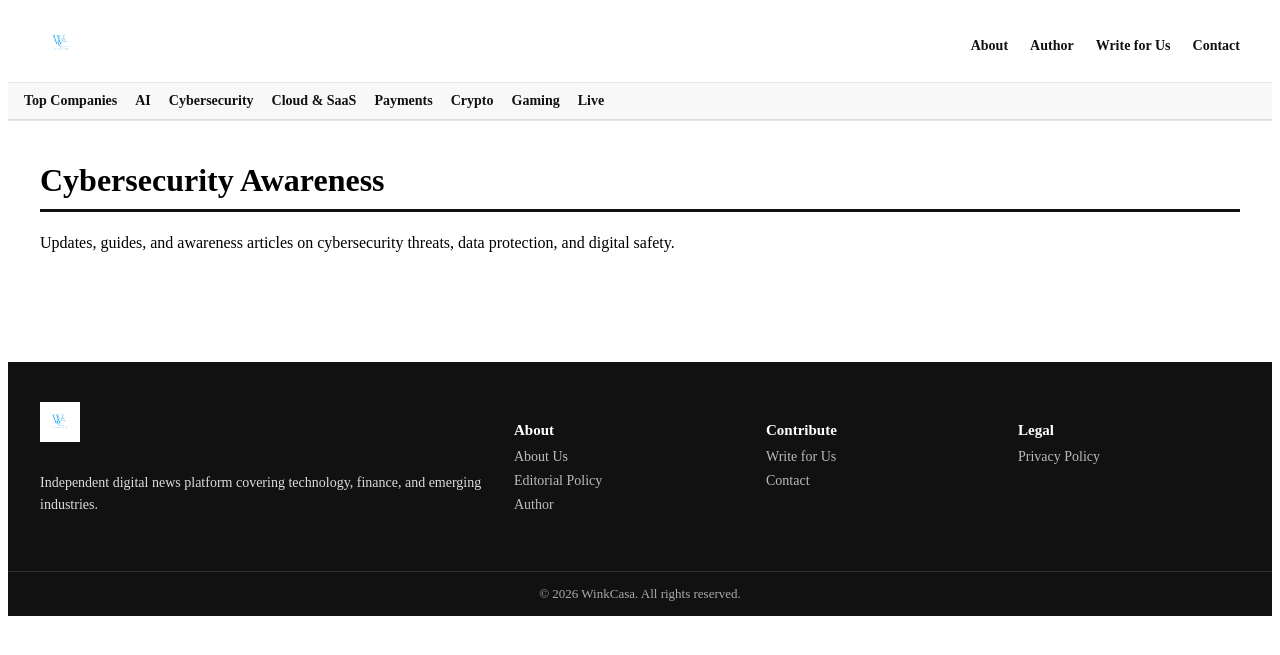
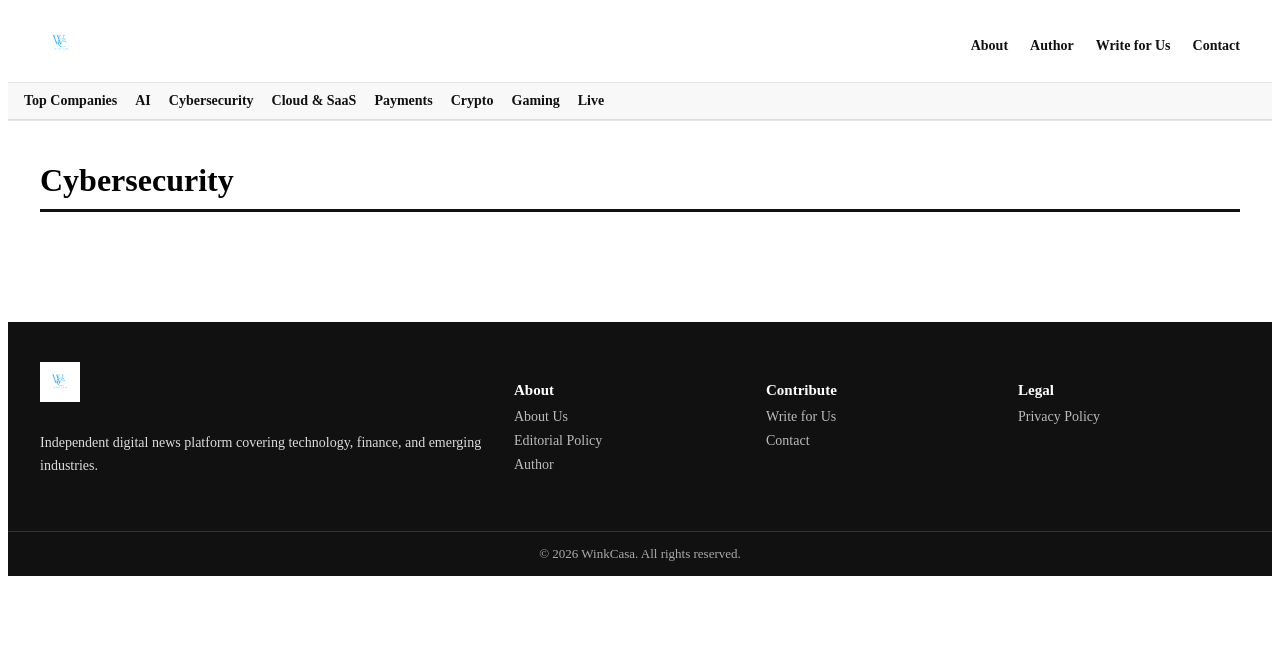
Before and after one commit to rinkeshjha623/winkcasa.com, a Jekyll site: the page built from categories/cybersecurity.md, in a window 1280 px wide. Shown: the top 655 px of the page. Built offline with Jekyll 4.4.1, drawn with Linux system fonts in a browser that asks for light colours.

Commit message:
Update cybersecurity.md

```diff
--- a/categories/cybersecurity.md
+++ b/categories/cybersecurity.md
@@ -1,6 +1,5 @@
 ---
 layout: category
-title: Cybersecurity Awareness
+title: Cybersecurity
 category: cybersecurity
-description: Updates, guides, and awareness articles on cybersecurity threats, data protection, and digital safety.
 ---
```
